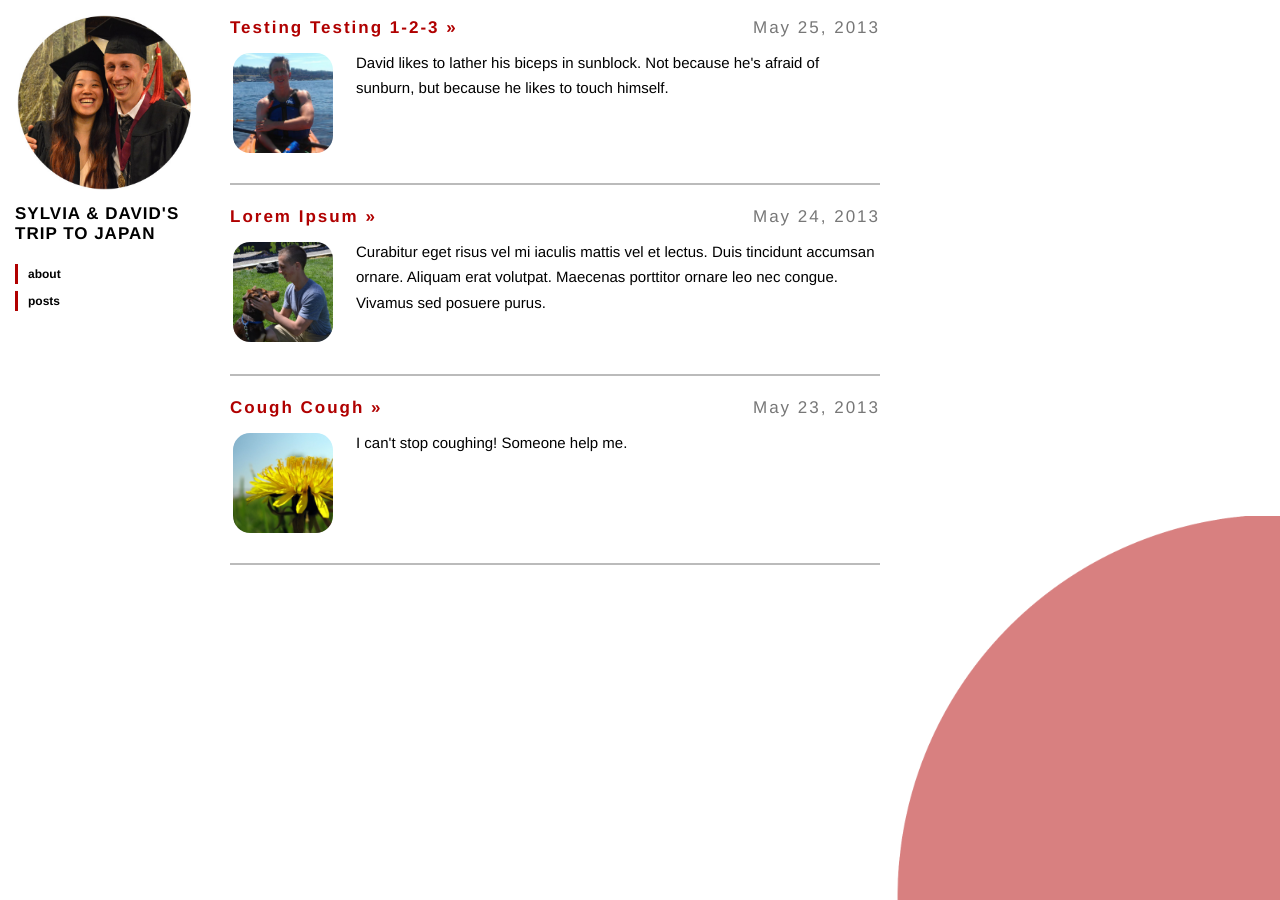
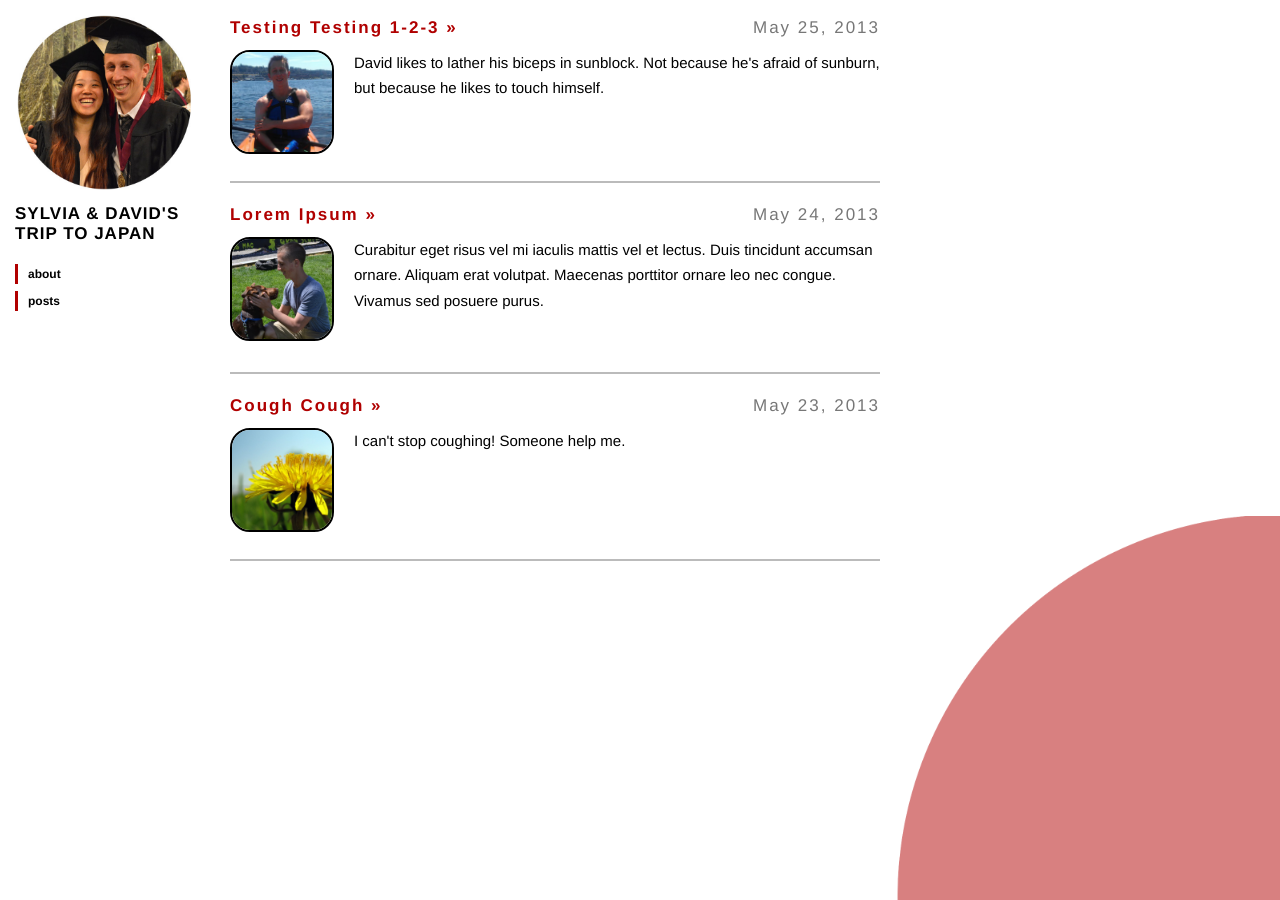
Before and after one commit to kasaharas/japan-blog, a Jekyll site: the page built from index.html, in a window 1280 px wide. Built offline with Jekyll 4.4.1, drawn with Linux system fonts in a browser that asks for light colours; nearby versions of some CDN libraries.

Commit message:
Added image borders and hover

```diff
--- a/css/base.css
+++ b/css/base.css
@@ -115,9 +115,12 @@
       border-radius: 3px;
       padding: 0px 3px; }
   .content img {
+    border: 2px solid #000000;
     border-radius: 20px;
-    padding: 3px;
+    padding: 0px;
     max-width: 100%; }
+  .content img:hover {
+    border: 2px solid #B00000; }
   .content hr {
     border: 0;
     height: 6px;
```
